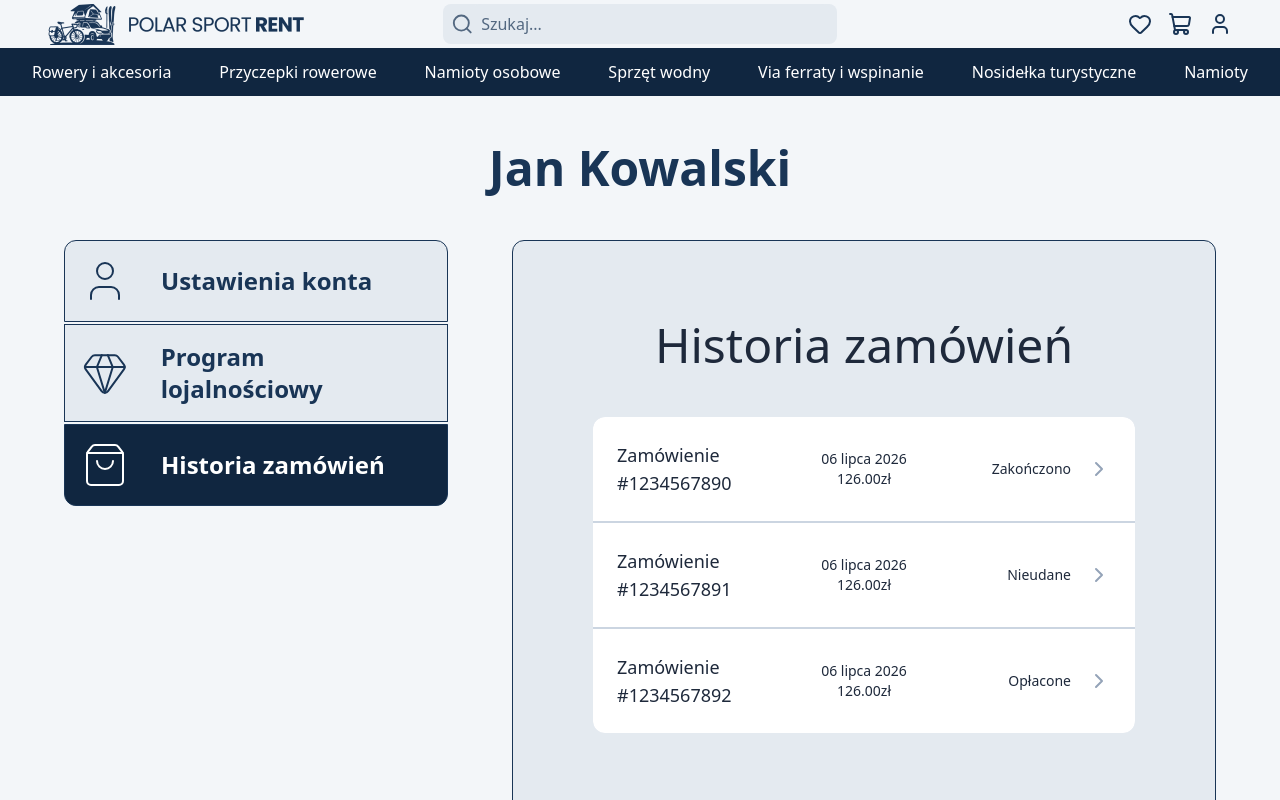
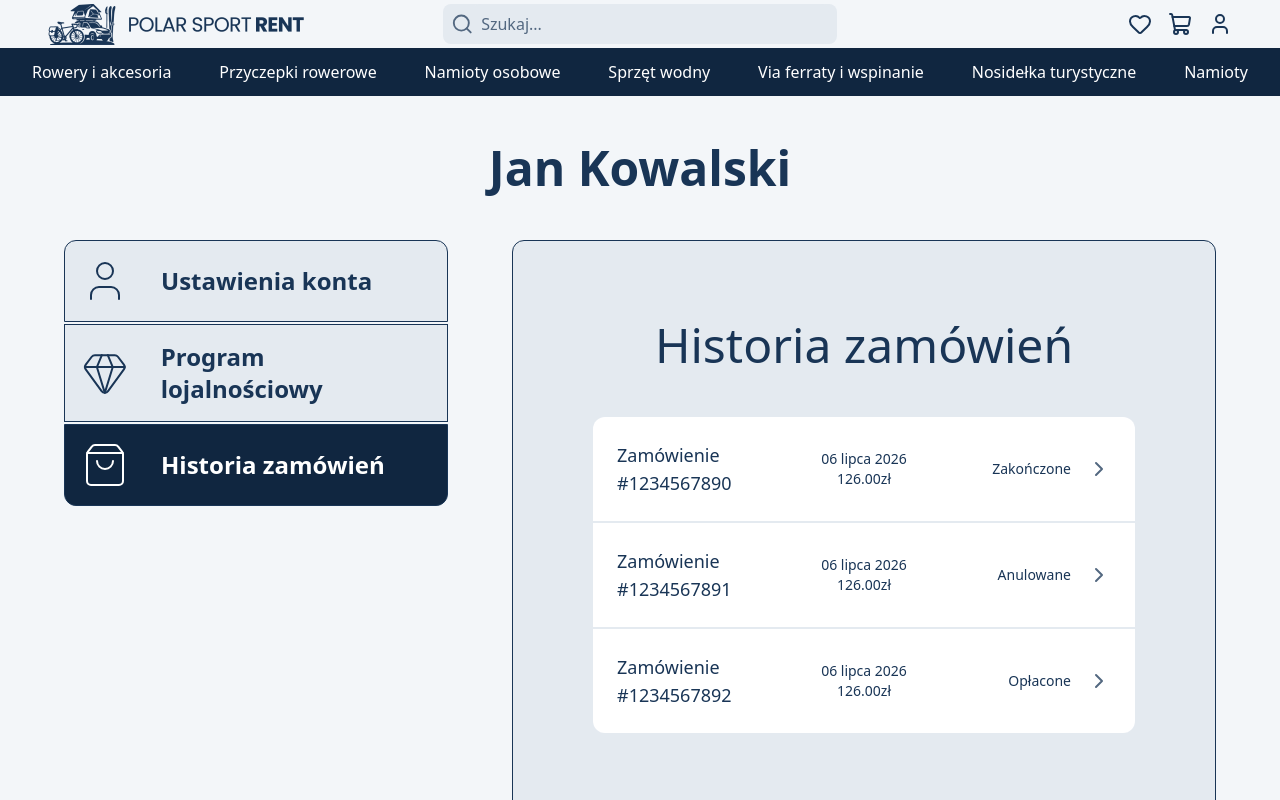
Before and after one commit to sebastian-j/sport-rent-frontend, a React (Vite) app: page /profile in a window 1280 px wide. Both pictures are taken after a click on the element "Historia zamówień". Shown: the top 800 px of the page. Built offline with nearby package versions, Linux system fonts and the light colour scheme.

Commit message:
fix: unify profile styling and correct order status mapping

```diff
--- a/src/features/profile/OrdersSection.tsx
+++ b/src/features/profile/OrdersSection.tsx
@@ -1,63 +1,20 @@
 import { useState } from 'react';
-import { ChevronRight, ChevronDown } from 'lucide-react';
-import { formatPrice } from '../../utils/formatPrice.ts';
-
-type Order = {
-  id: string;
-  date: string;
-  price: number;
-  status: string;
-};
-
-type OrderCardProps = {
-  order: Order;
-  isExpanded: boolean;
-  onToggle: () => void;
-  children?: React.ReactNode;
-};
-
-function OrderCard({ order, isExpanded, onToggle, children }: OrderCardProps) {
-  return (
-    <div className="bg-white">
-      <div
-        className="flex items-center justify-between p-6 transition-colors cursor-pointer hover:bg-slate-50 select-none"
-        onClick={onToggle}
-      >
-        <div className="flex-1 text-left">
-          <p className="text-lg">Zamówienie #{order.id}</p>
-        </div>
-        <div className="flex-1 text-center">
-          <p className="text-sm">{order.date}</p>
-          <p className="text-sm">{formatPrice(order.price)}</p>
-        </div>
-        <div className="flex-1 flex items-center justify-end gap-4">
-          <p className="text-sm">{order.status}</p>
-          {isExpanded ? (
-            <ChevronDown className="text-slate-900" />
-          ) : (
-            <ChevronRight className="text-slate-400" />
-          )}
-        </div>
-      </div>
-      {isExpanded && <div className="p-6 pt-0 border-t border-slate-100">{children}</div>}
-    </div>
-  );
-}
+import OrderCard, { type Order } from './orders/OrderCard.tsx';
 
 export default function OrdersSection() {
   const [expandedOrder, setExpandedOrder] = useState<string | null>(null);
 
   const orders: Order[] = [
-    { id: '1234567890', date: '06 lipca 2026', price: 126.0, status: 'Zakończono' },
-    { id: '1234567891', date: '06 lipca 2026', price: 126.0, status: 'Nieudane' },
-    { id: '1234567892', date: '06 lipca 2026', price: 126.0, status: 'Opłacone' },
+    { id: '1234567890', date: '06 lipca 2026', price: 126.0, status: 'FINISHED' },
+    { id: '1234567891', date: '06 lipca 2026', price: 126.0, status: 'CANCELLED' },
+    { id: '1234567892', date: '06 lipca 2026', price: 126.0, status: 'PAID' },
   ];
 
   return (
-    <div className="flex flex-col items-center w-full pt-12 text-slate-800">
-      <h2 className="text-5xl text-center">Historia zamówień</h2>
+    <div className="flex flex-col items-center w-full pt-12 text-app-text">
+      <p className="text-center text-5xl">Historia zamówień</p>
 
-      <div className="m-12 flex w-full max-w-[calc(100%-6rem)] flex-col gap-0.5 overflow-hidden rounded-xl bg-slate-300">
+      <div className="m-12 flex w-full max-w-[calc(100%-6rem)] flex-col gap-0.5 overflow-hidden rounded-xl bg-app-surfaceSoft">
         {orders.map((order) => (
           <OrderCard
             key={order.id}
@@ -65,7 +22,7 @@ export default function OrdersSection() {
             isExpanded={expandedOrder === order.id}
             onToggle={() => setExpandedOrder(expandedOrder === order.id ? null : order.id)}
           >
-            <div className="mt-4 text-slate-600">Szczegóły zamówienia</div>
+            <div className="mt-4 text-app-textMuted">Szczegóły zamówienia</div>
           </OrderCard>
         ))}
       </div>
--- /dev/null
+++ b/src/features/profile/orders/OrderCard.tsx
@@ -0,0 +1,55 @@
+import { ChevronRight, ChevronDown } from 'lucide-react';
+import { formatPrice } from '../../../utils/formatPrice.ts';
+
+export type OrderStatus = 'PENDING' | 'UNPAID' | 'PAID' | 'GIVEN_OUT' | 'FINISHED' | 'CANCELLED';
+
+export const ORDER_STATUS_MAP: Record<OrderStatus, string> = {
+  PENDING: 'Oczekujące',
+  UNPAID: 'Nieopłacone',
+  PAID: 'Opłacone',
+  GIVEN_OUT: 'Wydane',
+  FINISHED: 'Zakończone',
+  CANCELLED: 'Anulowane',
+};
+
+export type Order = {
+  id: string;
+  date: string;
+  price: number;
+  status: OrderStatus;
+};
+
+type OrderCardProps = {
+  order: Order;
+  isExpanded: boolean;
+  onToggle: () => void;
+  children?: React.ReactNode;
+};
+
+export default function OrderCard({ order, isExpanded, onToggle, children }: OrderCardProps) {
+  return (
+    <div className="bg-white">
+      <div
+        className="flex items-center justify-between p-6 cursor-pointer select-none transition-colors hover:bg-app-surface"
+        onClick={onToggle}
+      >
+        <div className="flex-1 text-left">
+          <p className="text-lg">Zamówienie #{order.id}</p>
+        </div>
+        <div className="flex-1 text-center">
+          <p className="text-sm">{order.date}</p>
+          <p className="text-sm">{formatPrice(order.price)}</p>
+        </div>
+        <div className="flex-1 flex items-center justify-end gap-4">
+          <p className="text-sm">{ORDER_STATUS_MAP[order.status]}</p>
+          {isExpanded ? (
+            <ChevronDown className="text-app-textMuted" />
+          ) : (
+            <ChevronRight className="text-app-textMuted" />
+          )}
+        </div>
+      </div>
+      {isExpanded && <div className="p-6 pt-0 border-t border-app-borderSoft">{children}</div>}
+    </div>
+  );
+}
```
Also changed, not shown: src/features/profile/AccountSection.tsx (+28 -28 lines).
